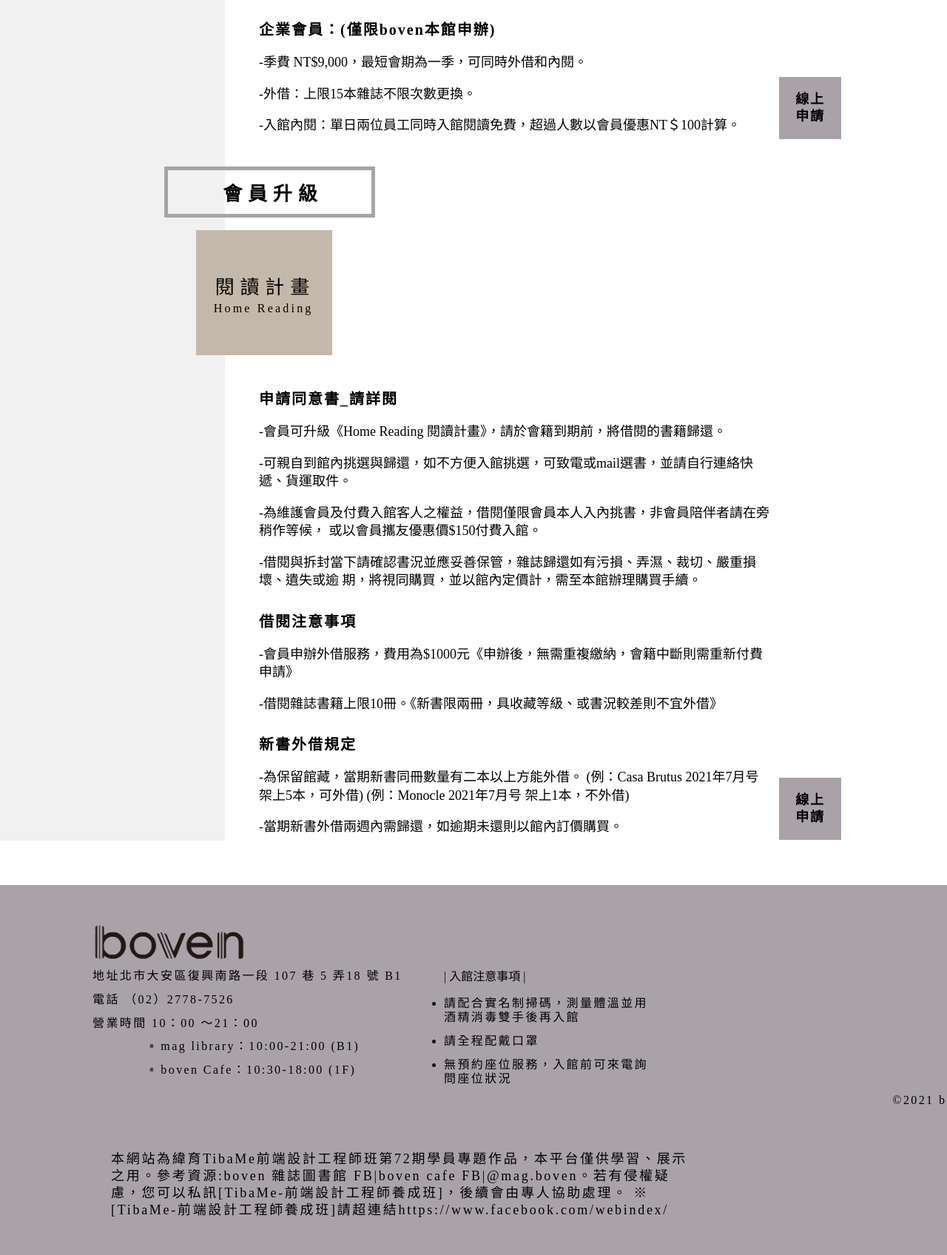
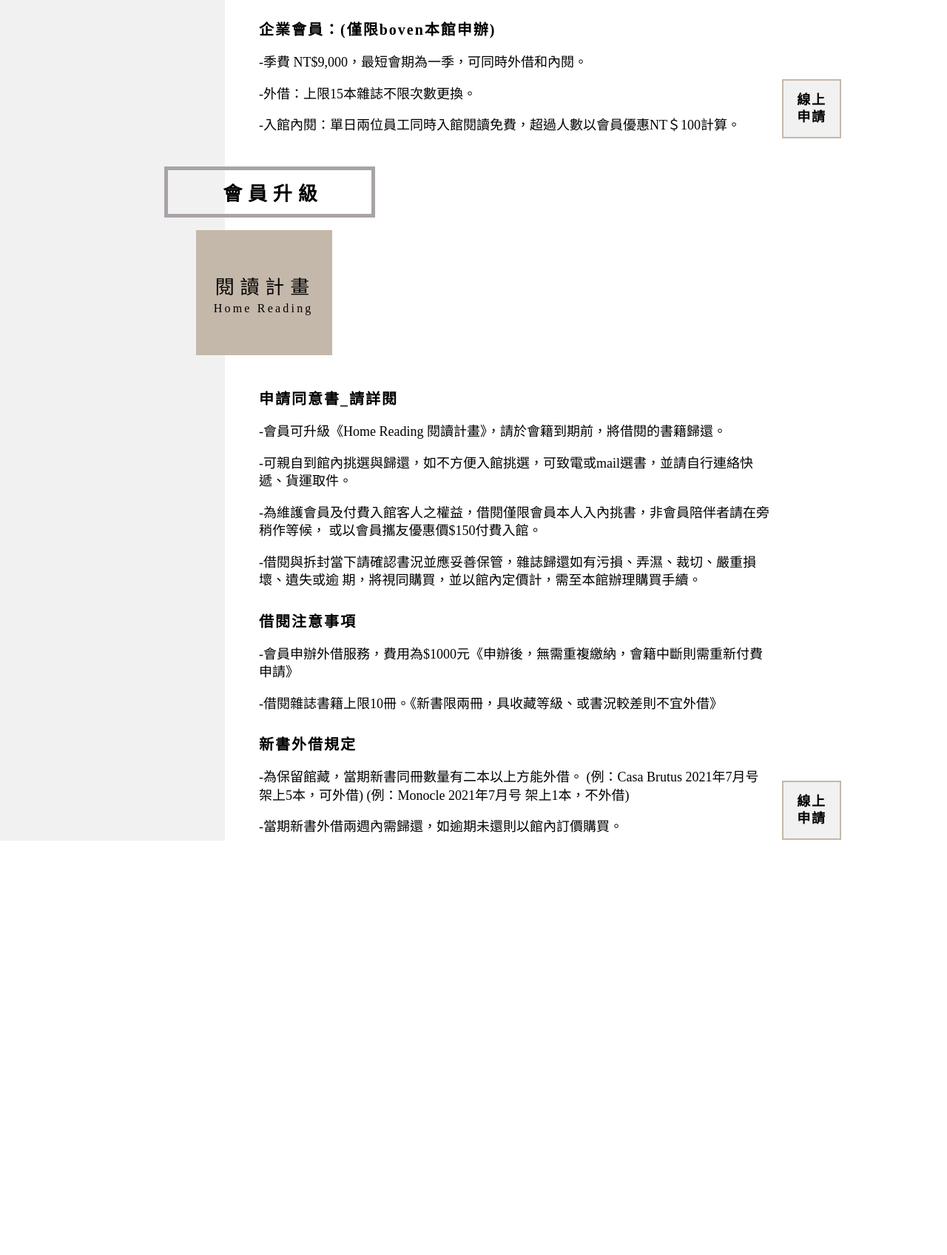
Before and after one commit to jiangxinyue315/work1, a plain HTML site: page member.html in a window 1280 px wide. Shown: the part 917-2613 px from the top of the page at 74% size. After the commit the page ends 2113 px from the top, so only its background shows below. Drawn offline with Linux system fonts and the light colour scheme; grey boxes are pictures that could not be loaded.

Commit message:
修改完第一次個專報告

```diff
--- a/css/member.css
+++ b/css/member.css
@@ -207,7 +207,7 @@
   margin-top: 30px;
 }
 
-.main .section_member .buttona{
+/* .main .section_member .buttona{
   border: 1px solid #A9A3A9;
   width: 82px;
   height: 82px;
@@ -231,7 +231,7 @@
   line-height: 23px;
   letter-spacing: 0.1em;
   margin: 0;
-}
+} */
 
 .main .member_upgrade .upgrade{
   position: absolute;
@@ -294,7 +294,35 @@
   right: 2px;
 }
 
-.main .section_member .buttona{
+.aside_botton{
+  /* border: 1px solid black; */
+  display: inline-block;
+  position: absolute;
+  right: 303px;
+  top: 711px;
+}
+
+.aside_botton button{
+  width: 80px;
+  height: 80px;
+  background-color: #F1F1F1;
+  border: 2px solid #C4B8AA;
+  font-weight: 600;
+  font-size: 18px;
+  line-height: 23px;
+  letter-spacing: 0.1em;
+  cursor: pointer;
+}
+
+.aside_botton button p{
+  margin: 0;
+}
+
+.aside_botton .buttona2{
+  margin-top: 868px;
+}
+
+/* .main .section_member .buttona{
   border: 1px solid #A9A3A9;
   width: 82px;
   height: 82px;
@@ -360,7 +388,7 @@
 
 .main .aside_botton .buttona2:hover{
   background-color: #C8A063;
-}
+} */
 
 .footer{
   /* border: 1px solid black; */
--- a/member.html
+++ b/member.html
@@ -119,17 +119,24 @@
         </div>
       </section>
 
-      <aside class="aside_botton">
+      <aside aside class="aside_botton">
+        <div class="buttona1">
+          <button type="button" name="button"><p>線上<br>申請</p></button>
+        </div>
+        <div class="buttona2">
+          <button type="button" name="button"><p>線上<br>申請</p></button>
+        </div>
+      <!-- <aside class="aside_botton">
         <div class="buttona1">
           <a href="./member_form.html"><p>線上<br>申請</p></a>
         </div>
         <div class="buttona2">
           <a href="./member_form.html"><p>線上<br>申請</p></a>
         </div>
-      </aside>
+      </aside> -->
     </main>
 
-    <footer  class="footer">
+    <!-- <footer  class="footer">
       <div class="logo">
         <a href="#"><img src="./header/logo.png" alt="logo"></a>
         <div class="map">
@@ -155,6 +162,6 @@
       <div class="p">
         <p>本網站為緯育TibaMe前端設計工程師班第72期學員專題作品，本平台僅供學習、展示之用。參考資源:boven 雜誌圖書館 FB|boven cafe FB|@mag.boven。若有侵權疑慮，您可以私訊[TibaMe-前端設計工程師養成班]，後續會由專人協助處理。 ※ [TibaMe-前端設計工程師養成班]請超連結https://www.facebook.com/webindex/</p>
       </div>
-    </footer>
+    </footer> -->
   </body>
 </html>
```
Also changed, not shown: css/member_form.css (+18 -13 lines), css/space.css (+14 -9 lines).
